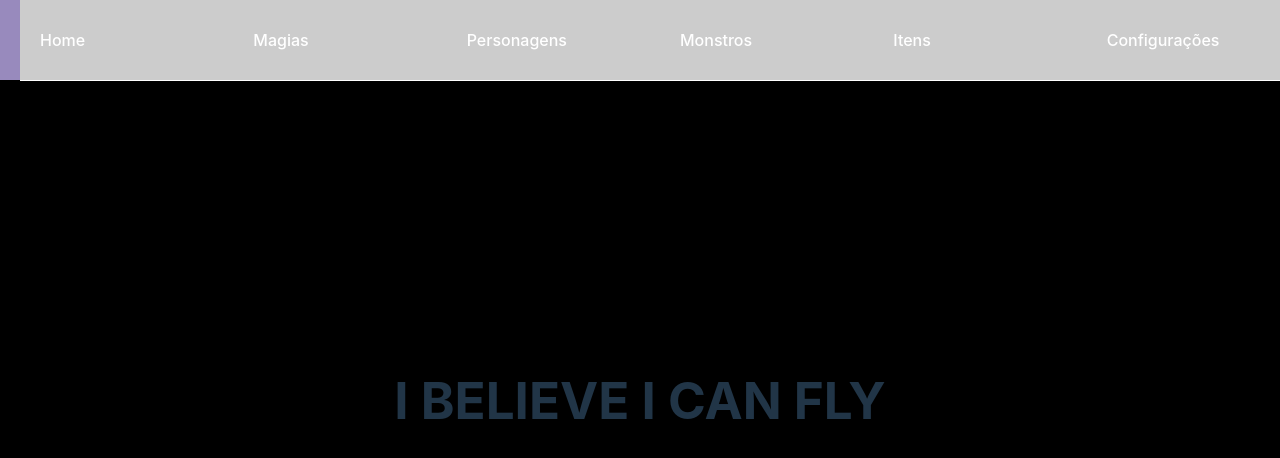
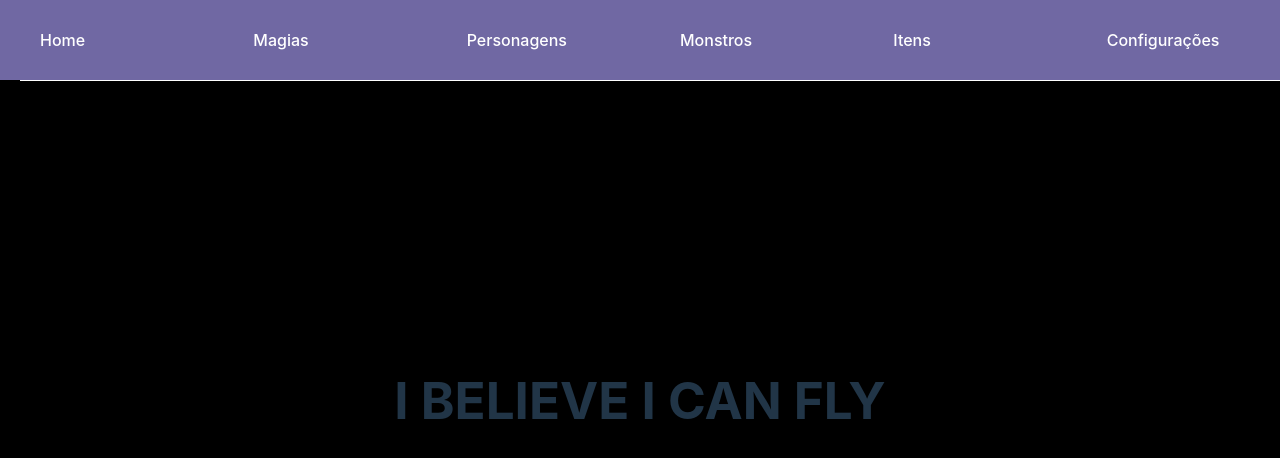
Before and after one commit to icastelito/RPG-content-cards, a React (Vite) app: page /home in a window 1280 px wide. Shown: the top 458 px of the page. Built offline with nearby package versions, Linux system fonts and the light colour scheme.

Commit message:
Commit das alterações locais

```diff
--- a/src/components/HeaderMenu/styles.ts
+++ b/src/components/HeaderMenu/styles.ts
@@ -5,7 +5,7 @@ export const Navibar = styled.nav`
     flex-direction: row;
     align-items: center;
     justify-content: space-between;
-    background-color: #988abd;
+    background-color: #7068A3;
     height: 10vh;
     width: 100vw;
     padding: 0 20px;
@@ -17,7 +17,7 @@ export const Listed = styled.a`
     flex-direction: row;
     align-items: center;
     justify-content: space-between;
-    background-color: #cccccc;
+    background-color: #7068A3;
     height: 10vh;
     width: 100vw;
     padding: 0 20px;
```
